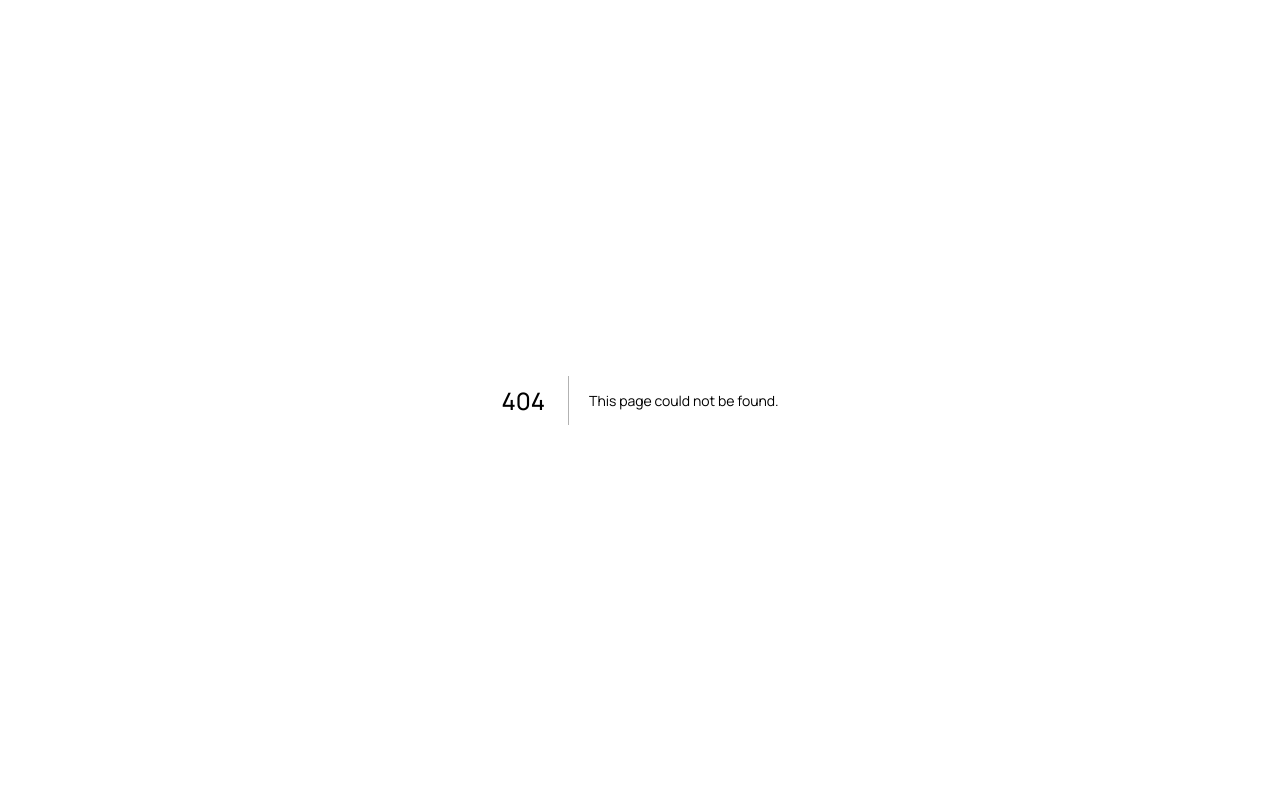
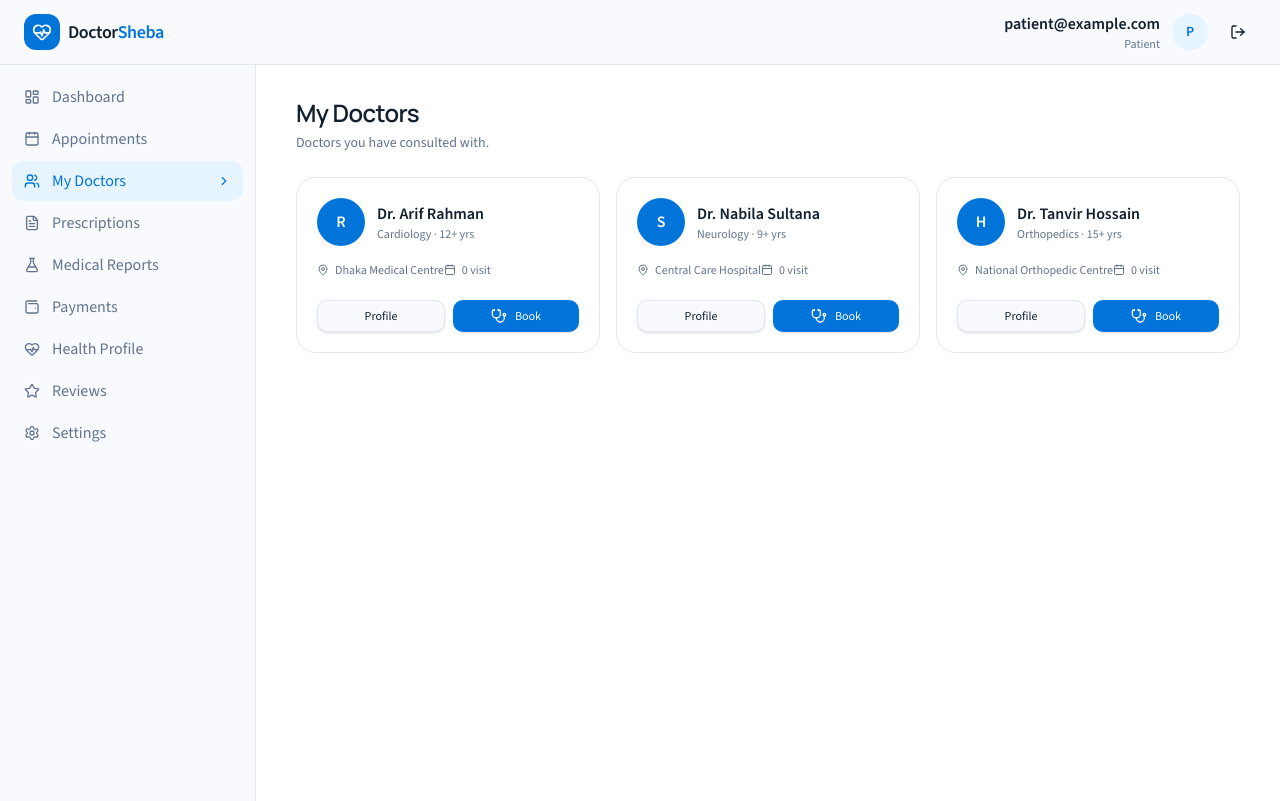
Before and after one commit to asrafulsgit/doctor-sheba-client, a Next.js app: page /patient/doctors in a window 1280 px wide. Before the commit this address had no page. Built offline with nearby package versions, Linux system fonts and the light colour scheme.

Commit message:
update patient my-doctors

```diff
--- /dev/null
+++ b/src/app/patient/doctors/page.tsx
@@ -0,0 +1,7 @@
+import PatientMyDoctors from "@/components/patient/my-doctors/MyDoctors";
+
+const page = () => {
+  return <PatientMyDoctors />;
+};
+
+export default page;
--- a/src/components/patient/my-doctors/MyDoctors.tsx
+++ b/src/components/patient/my-doctors/MyDoctors.tsx
@@ -1,5 +1,72 @@
-const MyDoctors = () => {
-  return <div></div>;
+import DashboardHeader from "@/components/shared/DashboardHeader";
+import { Button } from "@/components/ui/button";
+import { APPOINTMENTS } from "@/constants/patient/data";
+import { featuredDoctors } from "@/constants/public/doctors";
+import { Calendar, MapPin, Stethoscope } from "lucide-react";
+import Link from "next/link";
+
+// seo optimization
+// export const Route = createFileRoute("/patient/doctors")({
+//   head: () => ({ meta: [{ title: "My Doctors — DoctorSheba" }] }),
+//   component: PatientDoctors,
+// });
+
+const PatientMyDoctors = () => {
+  return (
+    <>
+      <DashboardHeader
+        title="My Doctors"
+        description="Doctors you have consulted with."
+      />
+      <div className="grid gap-4 sm:grid-cols-2 lg:grid-cols-3">
+        {featuredDoctors.map((d) => {
+          const visits = APPOINTMENTS.filter((a) => a.doctorId === d.id).length;
+          return (
+            <div
+              key={d.id}
+              className="rounded-2xl border border-border bg-card p-5 shadow-soft transition hover:-translate-y-0.5 hover:shadow-elevated"
+            >
+              <div className="flex items-center gap-3">
+                <div className="grid h-12 w-12 place-items-center rounded-full bg-primary text-base font-semibold text-primary-foreground">
+                  {d.name.split(" ").slice(-1)[0][0]}
+                </div>
+                <div className="min-w-0 flex-1">
+                  <p className="truncate font-semibold text-foreground">
+                    {d.name}
+                  </p>
+                  <p className="truncate text-xs text-muted-foreground">
+                    {d.specialties && d?.specialties[0]?.title} · {d.experience}
+                    + yrs
+                  </p>
+                </div>
+              </div>
+              <div className="mt-4 space-y-1.5 text-xs text-muted-foreground">
+                <p className="inline-flex items-center gap-1.5">
+                  <MapPin className="h-3 w-3" />
+                  {d.currentWorkingPlace}
+                </p>
+                <p className="inline-flex items-center gap-1.5">
+                  <Calendar className="h-3 w-3" />
+                  {visits} visit{visits > 1 ? "s" : ""}
+                </p>
+              </div>
+              <div className="mt-4 flex gap-2">
+                <Button asChild size="sm" variant="outline" className="flex-1">
+                  <Link href={`/doctors/profile/${d.id}`}>Profile</Link>
+                </Button>
+                <Button asChild size="sm" className="flex-1">
+                  <Link href={`/booking/${d.id}`}>
+                    <Stethoscope className="h-4 w-4" />
+                    Book
+                  </Link>
+                </Button>
+              </div>
+            </div>
+          );
+        })}
+      </div>
+    </>
+  );
 };
 
-export default MyDoctors;
+export default PatientMyDoctors;
```
